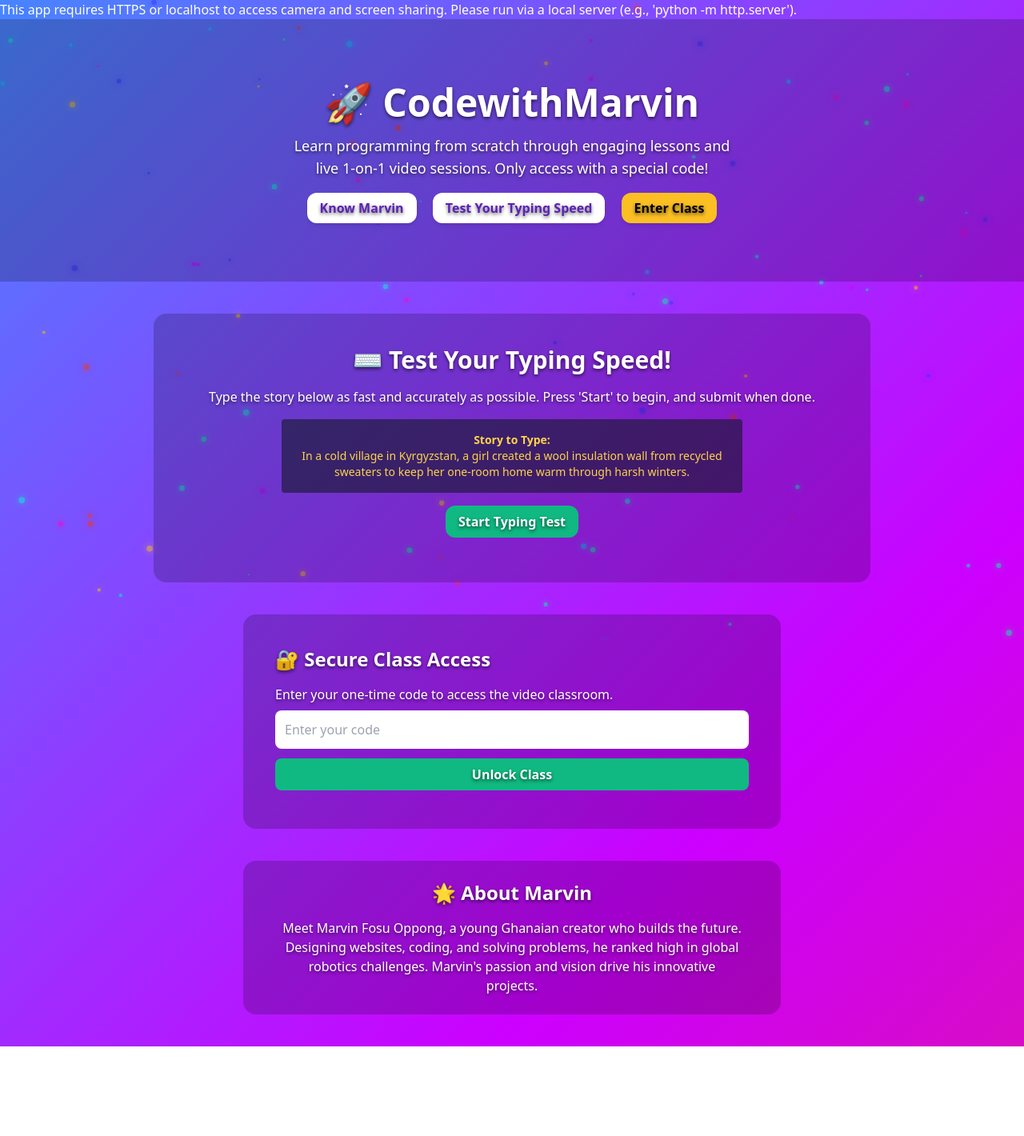
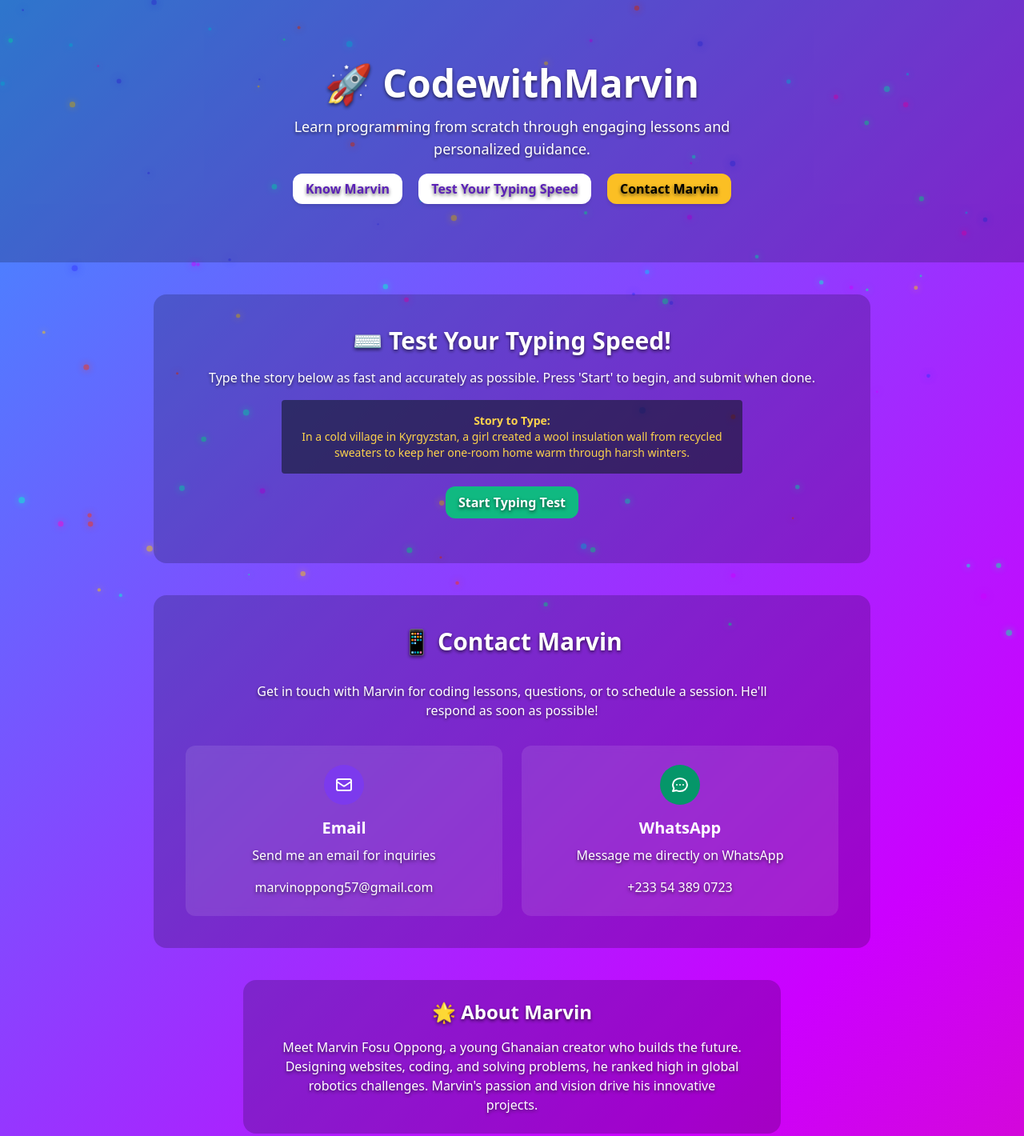
Before and after one commit to marvingotgit/codeewithmarvin, a plain HTML site: page public/index.html in a window 1280 px wide. Shown: the top 1420 px of the page at 80% size. Before the commit the page ends 1308 px from the top, so only its background shows below. Drawn offline with nearby package versions, Linux system fonts and the light colour scheme.

Commit message:
Update index.html

```diff
--- a/public/index.html
+++ b/public/index.html
@@ -8,21 +8,18 @@
   <link href="asset/css/styles.css" rel="stylesheet">
 </head>
 <body class="text-white min-h-screen font-sans">
-  <div id="secureWarning">This app requires HTTPS or localhost to access camera and screen sharing. Please run via a local server (e.g., 'python -m http.server').</div>
   <canvas id="particle-canvas"></canvas>
 
-  <!-- Home Page -->
   <section id="homePage" class="py-20 text-center content-section">
     <h1 class="text-5xl font-extrabold mb-4 drop-shadow-md">🚀 CodewithMarvin</h1>
-    <p class="text-lg max-w-xl mx-auto">Learn programming from scratch through engaging lessons and live 1-on-1 video sessions. Only access with a special code!</p>
-    <div class="mt-6 space-x-4">
+    <p class="text-lg max-w-xl mx-auto">Learn programming from scratch through engaging lessons and personalized guidance.</p>
+    <div class="mt-6 space-x-4 home-buttons">
       <a href="https://sites.google.com/view/marvinoppongportfolio/home" class="bg-white text-purple-800 font-semibold py-2 px-4 rounded-xl shadow-md hover:bg-purple-200">Know Marvin</a>
       <a href="#typing-test" class="bg-white text-purple-800 font-semibold py-2 px-4 rounded-xl shadow-md hover:bg-purple-200">Test Your Typing Speed</a>
-      <a href="#class-entry" class="bg-yellow-400 text-black font-semibold py-2 px-4 rounded-xl shadow-md hover:bg-yellow-500">Enter Class</a>
+      <a href="#contact-marvin" class="bg-yellow-400 text-black font-semibold py-2 px-4 rounded-xl shadow-md hover:bg-yellow-500">Contact Marvin</a>
     </div>
   </section>
 
-  <!-- Typing Test -->
   <section id="typing-test" class="bg-white bg-opacity-10 p-10 rounded-2xl mx-auto my-10 max-w-4xl text-center content-section">
     <h2 class="text-3xl font-bold mb-4 drop-shadow-md">⌨️ Test Your Typing Speed!</h2>
     <p class="mb-4">Type the story below as fast and accurately as possible. Press 'Start' to begin, and submit when done.</p>
@@ -36,49 +33,39 @@
     <p id="result" class="text-lg mt-4"></p>
   </section>
 
-  <!-- Code Entry -->
-  <section id="class-entry" class="bg-white bg-opacity-10 p-10 rounded-2xl mx-auto my-10 max-w-2xl content-section">
-    <h2 class="text-2xl font-bold mb-4 drop-shadow-md">🔐 Secure Class Access</h2>
-    <p class="mb-2">Enter your one-time code to access the video classroom.</p>
-    <input id="code" type="text" placeholder="Enter your code" class="w-full p-3 rounded-lg text-black mb-3">
-    <button onclick="verifyCode()" class="w-full bg-green-500 hover:bg-green-600 text-white py-2 font-bold rounded-lg">Unlock Class</button>
-    <p id="error" class="text-red-300 text-sm mt-2"></p>
-  </section>
+  <section id="contact-marvin" class="bg-white bg-opacity-10 p-10 rounded-2xl mx-auto my-10 max-w-4xl content-section">
+    <h2 class="text-3xl font-bold mb-8 text-center drop-shadow-md">📱 Contact Marvin</h2>
+    <p class="text-center mb-8 max-w-2xl mx-auto">Get in touch with Marvin for coding lessons, questions, or to schedule a session. He'll respond as soon as possible!</p>
 
-  <!-- Name Entry -->
-  <section id="name-entry" style="display: none;" class="bg-white bg-opacity-10 p-10 rounded-2xl mx-auto my-10 max-w-2xl content-section">
-    <h2 class="text-2xl font-bold mb-4 drop-shadow-md">📝 Enter Your Name</h2>
-    <p class="mb-2">Please provide your name to join the class.</p>
-    <input id="studentName" type="text" placeholder="Enter your name" class="w-full p-3 rounded-lg text-black mb-3">
-    <button onclick="submitName()" class="w-full bg-green-500 hover:bg-green-600 text-white py-2 font-bold rounded-lg">Submit</button>
-    <p id="nameError" class="text-red-300 text-sm mt-2"></p>
-  </section>
+    <div class="grid grid-cols-1 md:grid-cols-2 gap-6 contact-grid">
+      <div class="p-6 contact-card">
+        <div class="contact-icon bg-purple-600">
+          <svg xmlns="http://www.w3.org/2000/svg" class="h-6 w-6" fill="none" viewBox="0 0 24 24" stroke="currentColor">
+            <path stroke-linecap="round" stroke-linejoin="round" stroke-width="2" d="M3 8l7.89 5.26a2 2 0 002.22 0L21 8M5 19h14a2 2 0 002-2V7a2 2 0 00-2-2H5a2 2 0 00-2 2v10a2 2 0 002 2z" />
+          </svg>
+        </div>
+        <h3 class="text-xl font-semibold mb-2 text-center">Email</h3>
+        <p class="text-center mb-4">Send me an email for inquiries</p>
+        <div class="text-center">
+          <a href="mailto:marvinoppong57@gmail.com" class="contact-link font-medium">marvinoppong57@gmail.com</a>
+        </div>
+      </div>
 
-  <!-- Waiting Room -->
-  <section id="waitingRoom" style="display: none;" class="text-center bg-white bg-opacity-10 p-10 rounded-2xl mx-auto my-10 max-w-xl content-section">
-    <h2 class="text-3xl font-bold mb-4 drop-shadow-md">🕒 Waiting Room</h2>
-    <p class="mb-2">Waiting for Marvin to approve your join request...</p>
-  </section>
-
-  <!-- Classroom -->
-  <section id="classroomPage" style="display: none;" class="text-center bg-green-500 text-white p-10 rounded-2xl mx-auto my-10 max-w-2xl content-section">
-    <h2 class="text-3xl font-bold mb-4 drop-shadow-md">🎉 Video Classroom</h2>
-    <p class="mb-4">Your live session is active.</p>
-    <div id="videoFeeds" class="grid grid-cols-1 md:grid-cols-2 gap-4 mb-4"></div>
-    <button id="toggleScreenShare" class="bg-blue-500 hover:bg-blue-600 text-white font-semibold py-2 px-4 rounded-xl mb-4">Toggle Screen Share</button>
-    <button id="retryCamera" style="display: none;" class="bg-yellow-500 hover:bg-yellow-600 text-white font-semibold py-2 px-4 rounded-xl mb-4">Retry Camera Access</button>
-    <p id="cameraError" class="text-red-300 text-sm mb-4"></p>
-    <div id="studentNotification" class="hidden">
-      <h3 class="text-xl font-bold mb-4">Student Join Request</h3>
-      <p id="notificationMessage" class="mb-4"></p>
-      <div class="flex justify-center space-x-4">
-        <button onclick="approveFromClassroom()" class="bg-green-500 hover:bg-green-600 py-2 px-4 rounded-xl">✅ Approve</button>
-        <button onclick="declineFromClassroom()" class="bg-red-500 hover:bg-red-600 py-2 px-4 rounded-xl">❌ Decline</button>
+      <div class="p-6 contact-card">
+        <div class="contact-icon bg-green-600">
+          <svg xmlns="http://www.w3.org/2000/svg" class="h-6 w-6" fill="none" viewBox="0 0 24 24" stroke="currentColor">
+            <path stroke-linecap="round" stroke-linejoin="round" stroke-width="2" d="M8 12h.01M12 12h.01M16 12h.01M21 12c0 4.418-4.03 8-9 8a9.863 9.863 0 01-4.255-.949L3 20l1.395-3.72C3.512 15.042 3 13.574 3 12c0-4.418 4.03-8 9-8s9 3.582 9 8z" />
+          </svg>
+        </div>
+        <h3 class="text-xl font-semibold mb-2 text-center">WhatsApp</h3>
+        <p class="text-center mb-4">Message me directly on WhatsApp</p>
+        <div class="text-center">
+          <a href="https://wa.me/233543890723" target="_blank" class="contact-link font-medium">+233 54 389 0723</a>
+        </div>
       </div>
     </div>
   </section>
 
-  <!-- About Marvin -->
   <section id="about-marvin" class="bg-white bg-opacity-10 p-6 rounded-2xl mx-auto my-10 max-w-2xl text-center content-section">
     <h2 class="text-2xl font-bold mb-4 drop-shadow-md">🌟 About Marvin</h2>
     <p class="text-base max-w-xl mx-auto">Meet Marvin Fosu Oppong, a young Ghanaian creator who builds the future. Designing websites, coding, and solving problems, he ranked high in global robotics challenges. Marvin's passion and vision drive his innovative projects.</p>
```
